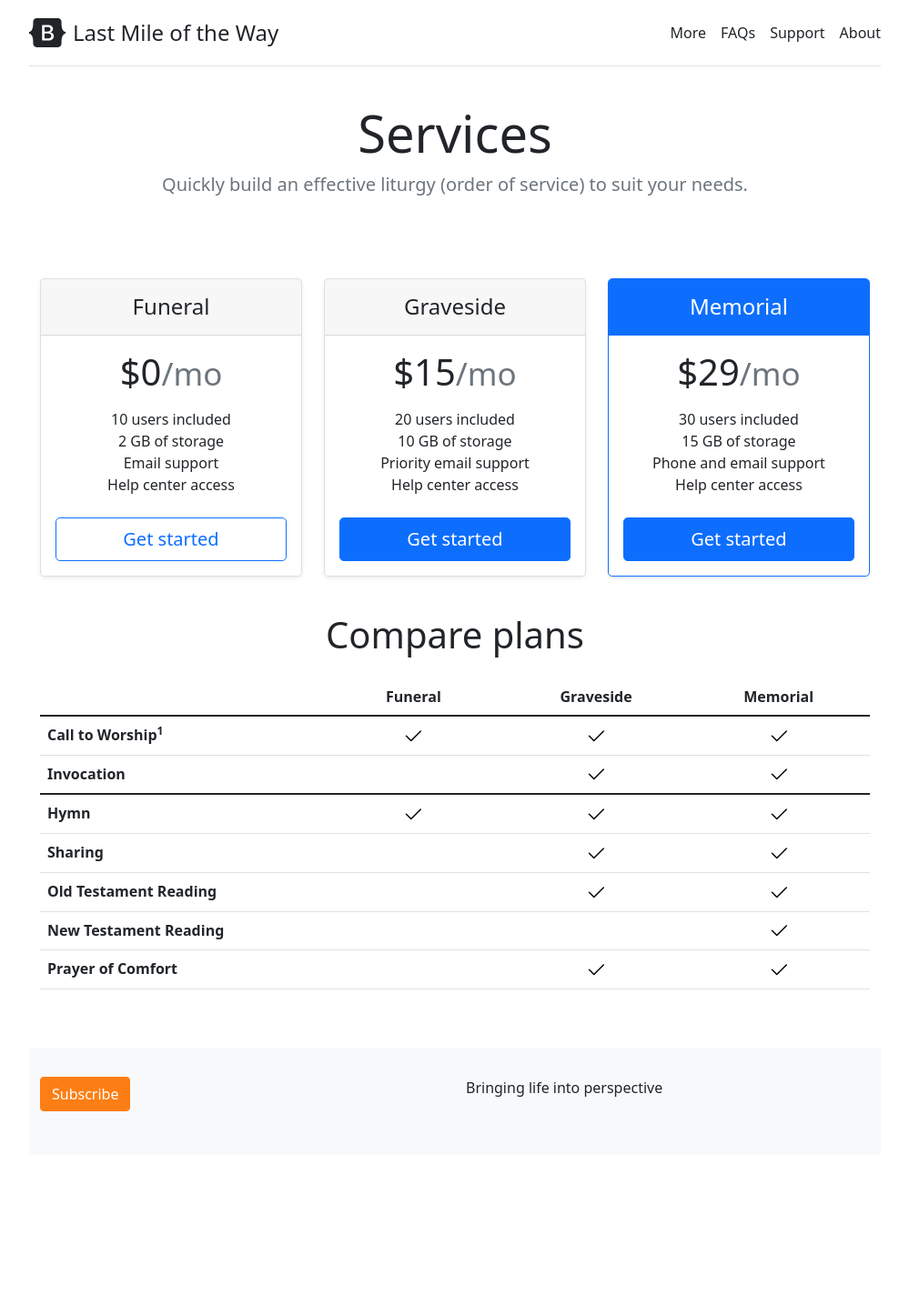
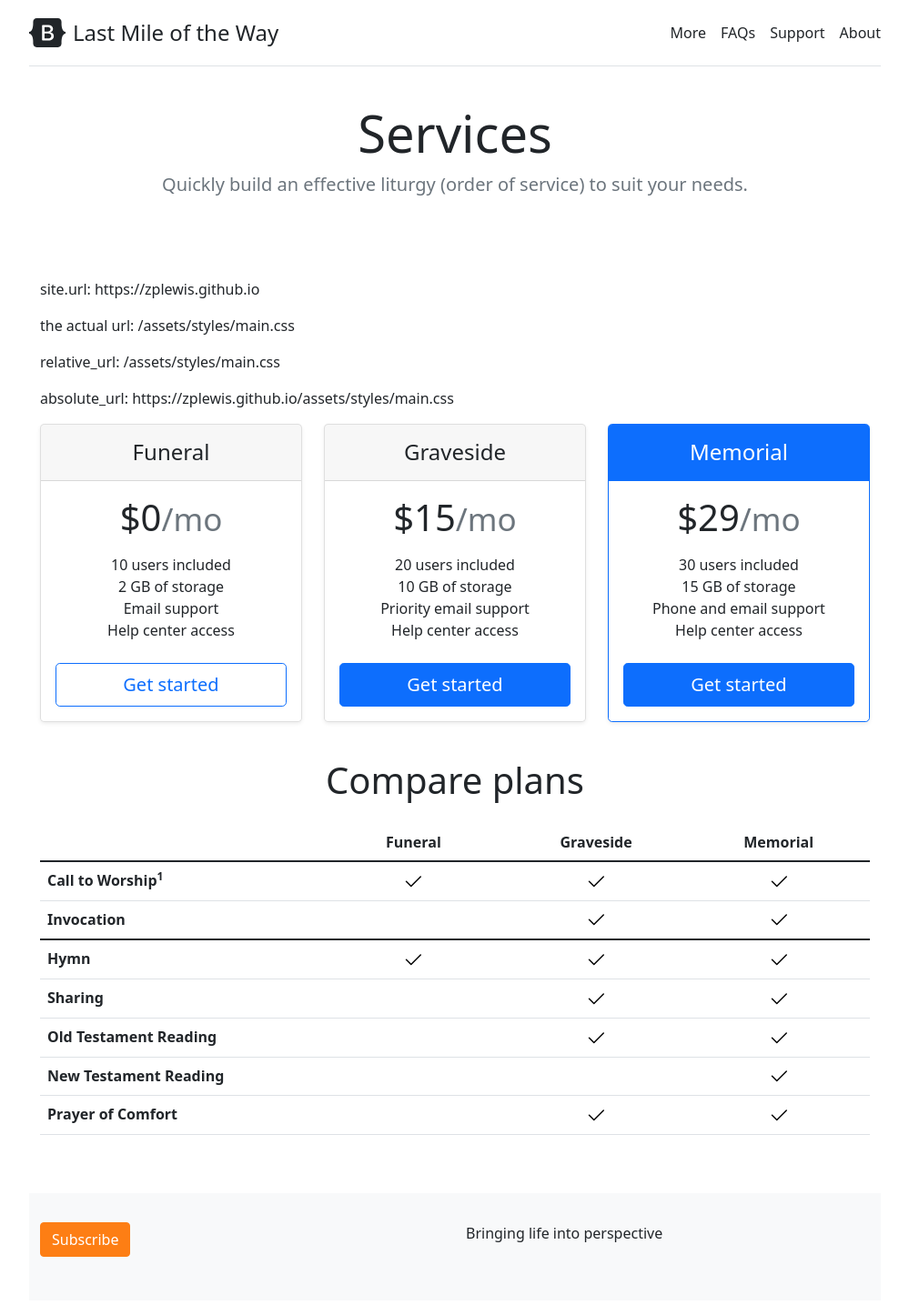
Before and after one commit to zplewis/lastmileoftheway, a Jekyll site: the page built from docs/index.html, in a window 1280 px wide. Shown: the whole page at 91% size, without its empty margins (140-1139 px from the left). Built offline with Jekyll 4.4.1, drawn with Linux system fonts in a browser that asks for light colours; a style sheet for code colours, icons or effects is not loaded; before the commit the page ends 1286 px from its top, so only the background shows below that.

Commit message:
print relative_url and absolute_url for testing

```diff
--- a/docs/_includes/components/comparison2.html
+++ b/docs/_includes/components/comparison2.html
@@ -1,4 +1,10 @@
 <main>
+
+    <p>site.url: {{ site.url }}</p>
+
+    <p>the actual url: /assets/styles/main.css</p>
+    <p>relative_url: {{ '/assets/styles/main.css' | relative_url }}</p>
+    <p>absolute_url: {{ '/assets/styles/main.css' | absolute_url }}</p>
 
     {% include components/services-cards.html %}
 
--- a/docs/_includes/lastmileoftheway/head.html
+++ b/docs/_includes/lastmileoftheway/head.html
@@ -10,5 +10,5 @@
     <meta property="og:image" content="">
 
     <link rel="stylesheet" href="{{ '/assets/styles/main.css' | relative_url }}" />
-    <link rel="stylesheet" href="https://www.apple.com/wss/fonts?families=SF+Pro,v3|SF+Pro+Icons,v3" type="text/css" media="all" />
+    <!-- <link rel="stylesheet" href="https://www.apple.com/wss/fonts?families=SF+Pro,v3|SF+Pro+Icons,v3" type="text/css" media="all" /> -->
 </head>
--- a/docs/_layouts/lastmileoftheway.html
+++ b/docs/_layouts/lastmileoftheway.html
@@ -24,7 +24,7 @@
         {%- include footer.html -%}
     </div> <!-- /.container py-3 -->
 
-    <script src="{{ '/assets/js/bootstrap.bundle.min.js' | relative_url }}"></script>
+    <script src="{{ '/lastmileoftheway/assets/js/bootstrap.bundle.min.js' | relative_url }}"></script>
   </body>
 
 </html>
```
Also changed, not shown: README.md.
